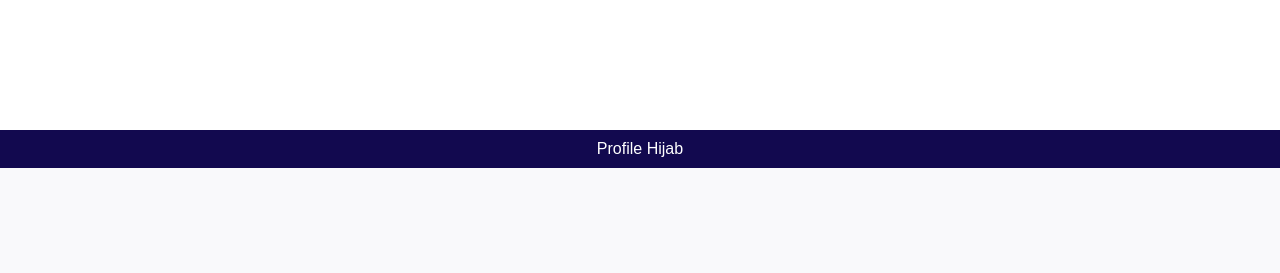
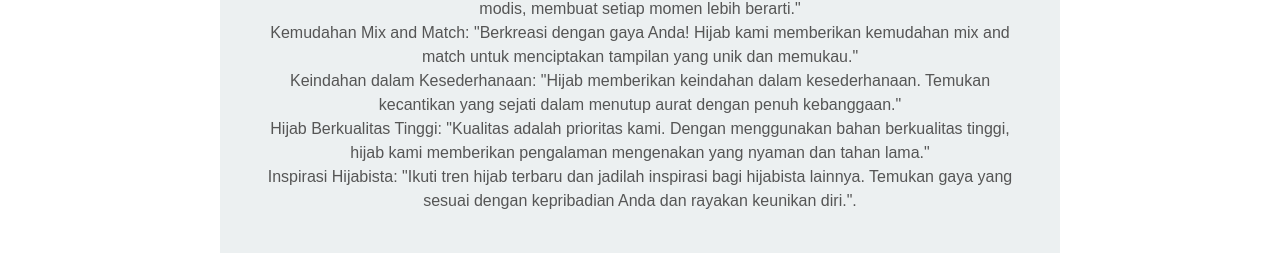
Before and after one commit to milaamilatus/UAS1, a Django app: page /profile/ in a window 1280 px wide. Shown: the part 632-905 px from the top of the page. Before the commit the page ends 800 px from the top, so only its background shows below. Run offline with Django 5.2, Linux system fonts and the light colour scheme.

Commit message:
push ke-8

```diff
--- a/toko/static/css/style.css
+++ b/toko/static/css/style.css
@@ -233,3 +189,41 @@ footer {
    bottom: 0;
    width: 100%;
 }
+
+body {
+   font-family: 'Arial', sans-serif;
+   margin: 0;
+   padding: 0;
+   box-sizing: border-box;
+}
+
+header h1 {
+   margin: 0;
+}
+
+main {
+   background-color: #ecf0f1; /* Warna latar belakang konten (bisa disesuaikan) */
+}
+
+.profile {
+   text-align: center;
+   padding: 20px;
+}
+
+.profile img {
+   border-radius: 50%;
+   max-width: 150px;
+   height: auto;
+   margin: 20px auto; /* Menengahkan foto di tengah halaman */
+   display: block;
+}
+
+.profile h2 {
+   margin: 10px 0;
+   color: #333;
+}
+
+.profile p {
+   color: #555;
+   line-height: 1.5;
+}
--- a/toko/templates/toko/index.html
+++ b/toko/templates/toko/index.html
@@ -24,7 +24,7 @@
 
                 <!-- CONTENT 1 -->
                 <div class="container-content">
-                    <img src="hijab11.jpg" class="img-content"/>
+                    <img src="{% static 'image/hijab20.png' %}" width="20%"/>
                 </div>
                 <!-- CONTENT 1 END -->
 
--- a/toko/templates/toko/product.html
+++ b/toko/templates/toko/product.html
@@ -9,21 +9,21 @@
 </head>
 <body>
     <div class="product" id="product1">
-        <img src="hijab13.jpg" alt="hijab11">
+        <img src="{% static 'image/hijab13.jpg' %}" width="20%"/>
         <h2>kerudung pasmina</h2>
         <p class="description">menggunakan bahan crincle</p>
         <p class="price">Rp 20.000</p>
     </div>
 
     <div class="product" id="product 2">
-        <img src="hijab12.jpg" alt="hijab13">
+        <img src="{% static 'image/hijab12.jpg' %}" width="20%"/>
         <h2>kerudung rabbani</h2>
         <p class="description">menggunakan bahan sutra halus</p>
         <p class="price">Rp 80.000</p>
     </div>
 
     <div class="product" id="product3">
-        <img src="hijab14.jpg" alt="hijab13">
+        <img src="{% static 'image/hijab14.jpg' %}" width="20%"/>
         <h2>kerudung sport</h2>
         <p class="description">menggunakan bahan jersey</p>
         <p class="price">Rp 30.000</p>
--- a/toko/templates/toko/profile.html
+++ b/toko/templates/toko/profile.html
@@ -5,30 +5,47 @@
     <meta charset="UTF-8">
     <meta name="viewport" content="width=device-width, initial-scale=1.0">
     <link rel="stylesheet" href="{% static 'css/style.css' %}" />
-    <title>Profile Hijab</title>
+    <title>Profile</title>
 </head>
 <body>
     <header>
-        <div class="container">
-            <h1>Profile Hijab</h1>
-        </div>
+        <h1>profile hijab</h1>
     </header>
 
     <main>
-        <div class="container">
-            <section class="profile">
-                <img src="hijab-avatar.jpg" alt="Hijab Avatar">
-                <h2>HIJAB</h2>
-                <p>Professional Hijab Stylist</p>
-                <p>"Hijab adalah suatu penutup kepala yang digunakan oleh perempuan Muslim sebagai bagian dari pakaian syar'i. Hijab bertujuan untuk menutupi aurat dan menjaga kehormatan wanita. Ada berbagai jenis hijab, termasuk hijab segi empat, pashmina, khimar, dan bergo, yang memungkinkan variasi gaya dan penampilan. Bahan hijab bervariasi, mulai dari katun, chiffon, hingga sutera, memberikan pilihan yang nyaman sesuai dengan cuaca dan kebutuhan sehari-hari. Selain aspek fungsional, hijab juga menjadi ekspresi kreatif dalam dunia fashion, dengan beragam warna, motif, dan desain yang memenuhi selera personal setiap wanita. Mengenakan hijab tidak hanya merupakan kewajiban agama, tetapi juga suatu bentuk identitas dan keanggunan dalam berbusana bagi banyak perempuan Muslim di seluruh dunia."</p>
-            </section>
-        </div>
+        <section class="profile">
+            <img src="{% static 'image/hijab30.png' %}" width="20%"/>
+            <h2>HIJAB</h2>
+            <p>Elegan dan Syar'i:
+                "Temukan koleksi hijab kami yang elegan dan memenuhi aturan syar'i, menciptakan penampilan yang anggun dan sesuai dengan nilai-nilai agama."</p>
+
+               <P> Fashion Islami:
+                "Tingkatkan gaya Anda dengan fashion islami terbaru. Hijab kami tidak hanya menutupi, tetapi juga memancarkan keindahan dan keanggunan."</p>
+
+                <P>Kenyamanan Sehari-hari:
+                "Kenakan hijab kami untuk kenyamanan sehari-hari. Bahan berkualitas tinggi dan desain yang stylish membuat Anda tetap nyaman dan percaya diri setiap saat."</p>
+
+                <P>Pilihan Warna dan Motif:
+                "Dari warna-warna lembut hingga motif yang menarik, temukan pilihan warna dan motif hijab yang sesuai dengan gaya pribadi Anda."</p>
+
+                <P>Trendsetter Syar'i:
+                "Jadilah trendsetter dengan gaya hijab yang syar'i. Bergaya sesuai dengan ajaran agama tanpa kehilangan sentuhan fashion terkini."</p>
+
+                <P>Hijab Aktif:
+                "Kami menghadirkan hijab yang cocok untuk kegiatan sehari-hari. Fleksibel, ringan, dan tetap modis, membuat setiap momen lebih berarti."</p>
+
+                <P>Kemudahan Mix and Match:
+                "Berkreasi dengan gaya Anda! Hijab kami memberikan kemudahan mix and match untuk menciptakan tampilan yang unik dan memukau."</P>
+
+                <P>Keindahan dalam Kesederhanaan:
+                "Hijab memberikan keindahan dalam kesederhanaan. Temukan kecantikan yang sejati dalam menutup aurat dengan penuh kebanggaan."</P>
+
+                <P>Hijab Berkualitas Tinggi:
+                "Kualitas adalah prioritas kami. Dengan menggunakan bahan berkualitas tinggi, hijab kami memberikan pengalaman mengenakan yang nyaman dan tahan lama."
+
+                <P>Inspirasi Hijabista:
+                "Ikuti tren hijab terbaru dan jadilah inspirasi bagi hijabista lainnya. Temukan gaya yang sesuai dengan kepribadian Anda dan rayakan keunikan diri.".</p>
+        </section>
     </main>
-
-    <footer>
-        <div class="container">
-            <p> Profile Hijab</p>
-        </div>
-    </footer>
 </body>
 </html>
```
Also changed, not shown: other parts of toko/static/css/style.css (+5 -49 lines), toko/static/image/hijab11.jpg (deleted), toko/static/image/hijab20.png (added), toko/static/image/hijab30.png (added).
